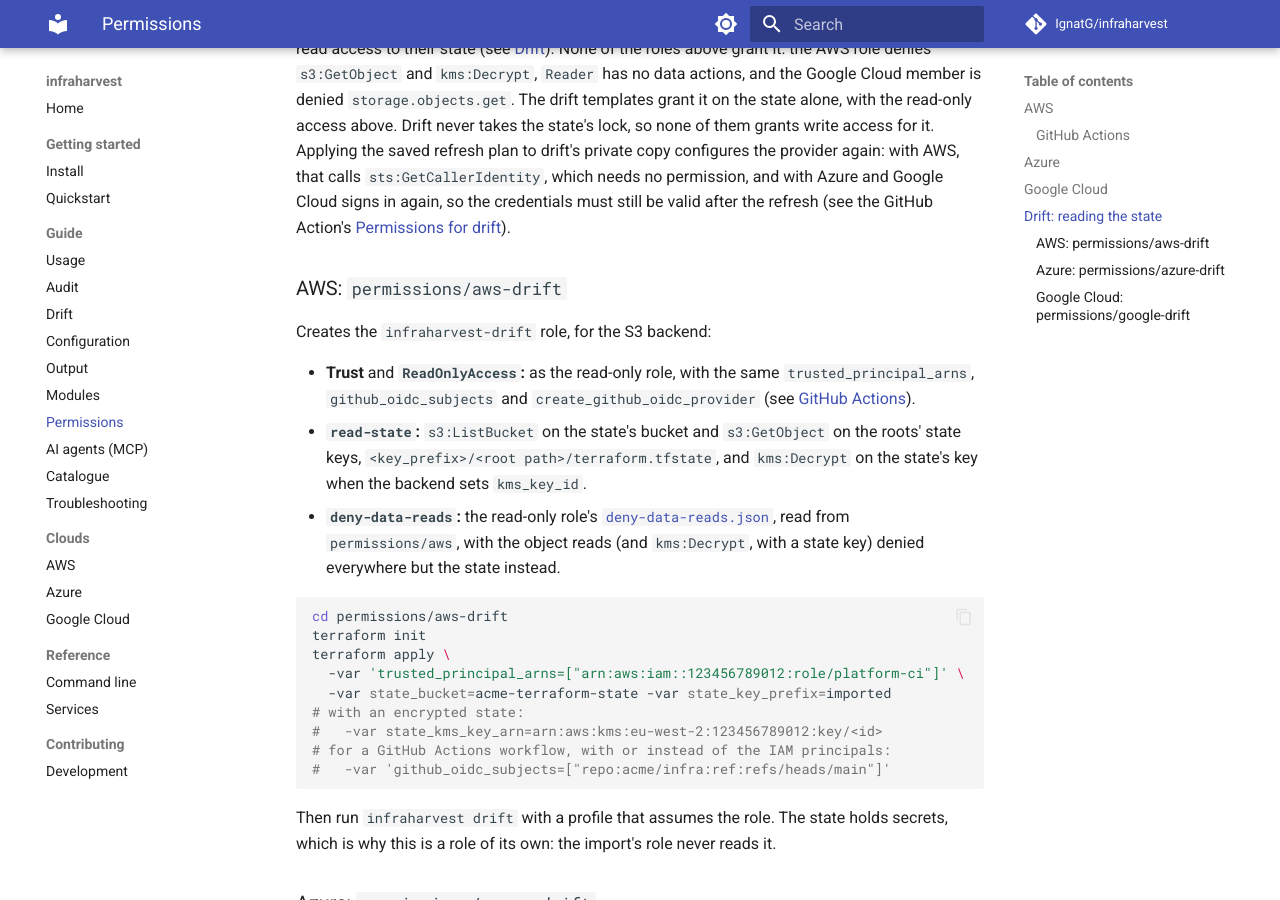
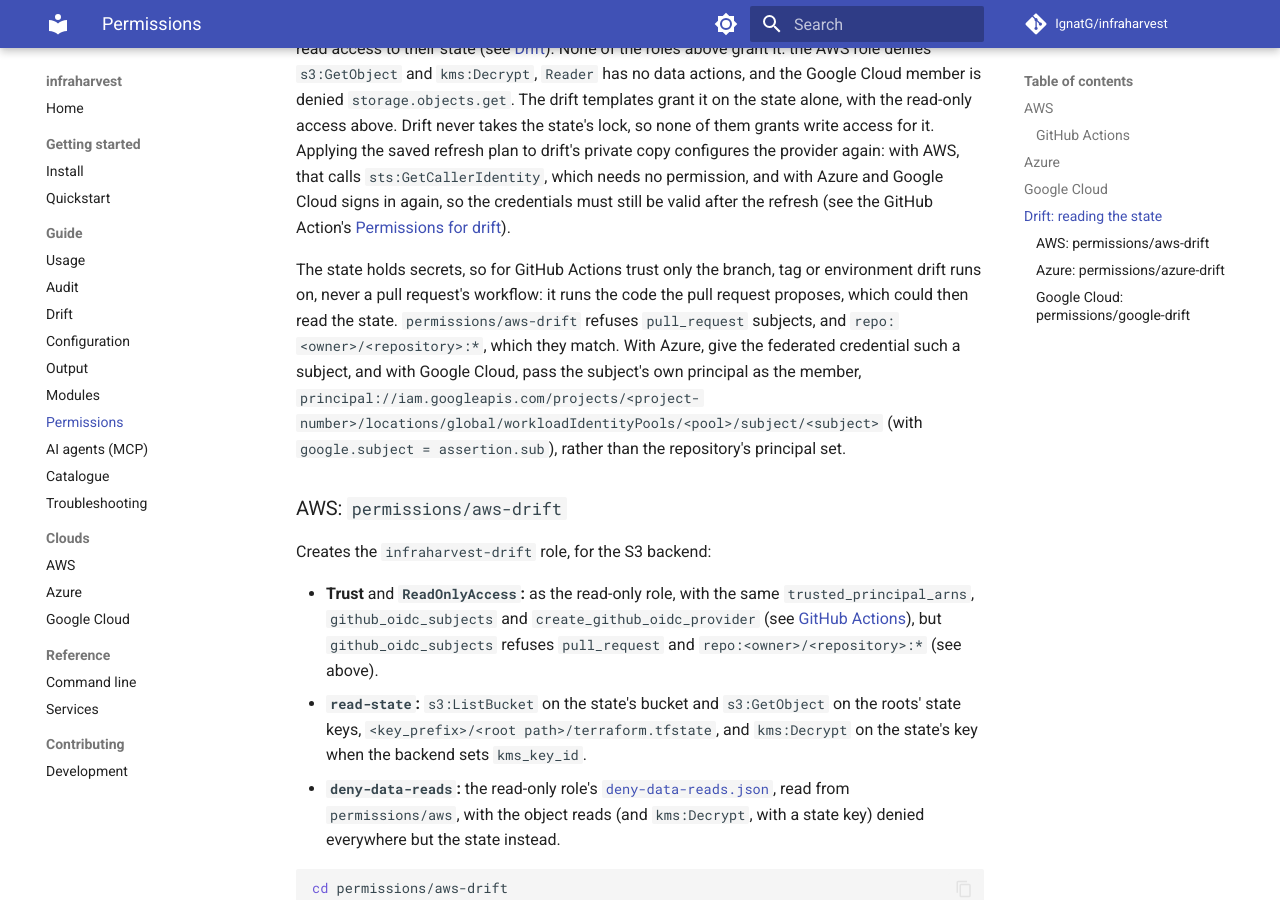
Before and after one commit to IgnatG/infraharvest, an MkDocs documentation site: the page built from docs/permissions.md, in a window 1280 px wide and 900 px high, scrolled down 4512 px. Built offline with MkDocs 1.6.1 and Material for MkDocs 9.7.7, drawn with Linux system fonts in a browser that asks for light colours; comment, search, counter and statistics services are not loaded.

Commit message:
fix(permissions): refuse pull requests' and whole-repository subjects for the AWS drift role

```diff
--- a/docs/permissions.md
+++ b/docs/permissions.md
@@ -98,11 +98,13 @@ or grant them to a service account (`member=serviceAccount:<email>`) that those
 
 `infraharvest drift` refreshes roots that are applied, so besides the access above it needs read access to their state (see [Drift](drift.md#credentials)). None of the roles above grant it: the AWS role denies `s3:GetObject` and `kms:Decrypt`, `Reader` has no data actions, and the Google Cloud member is denied `storage.objects.get`. The drift templates grant it on the state alone, with the read-only access above. Drift never takes the state's lock, so none of them grants write access for it. Applying the saved refresh plan to drift's private copy configures the provider again: with AWS, that calls `sts:GetCallerIdentity`, which needs no permission, and with Azure and Google Cloud signs in again, so the credentials must still be valid after the refresh (see the GitHub Action's [Permissions for drift](https://github.com/IgnatG/infraharvest/blob/main/action/README.md#permissions-for-drift)).
 
+The state holds secrets, so for GitHub Actions trust only the branch, tag or environment drift runs on, never a pull request's workflow: it runs the code the pull request proposes, which could then read the state. `permissions/aws-drift` refuses `pull_request` subjects, and `repo:<owner>/<repository>:*`, which they match. With Azure, give the federated credential such a subject, and with Google Cloud, pass the subject's own principal as the member, `principal://iam.googleapis.com/projects/<project-number>/locations/global/workloadIdentityPools/<pool>/subject/<subject>` (with `google.subject = assertion.sub`), rather than the repository's principal set.
+
 ### AWS: `permissions/aws-drift`
 
 Creates the `infraharvest-drift` role, for the S3 backend:
 
-- **Trust** and **`ReadOnlyAccess`:** as the read-only role, with the same `trusted_principal_arns`, `github_oidc_subjects` and `create_github_oidc_provider` (see [GitHub Actions](#github-actions)).
+- **Trust** and **`ReadOnlyAccess`:** as the read-only role, with the same `trusted_principal_arns`, `github_oidc_subjects` and `create_github_oidc_provider` (see [GitHub Actions](#github-actions)), but `github_oidc_subjects` refuses `pull_request` and `repo:<owner>/<repository>:*` (see above).
 - **`read-state`:** `s3:ListBucket` on the state's bucket and `s3:GetObject` on the roots' state keys, `<key_prefix>/<root path>/terraform.tfstate`, and `kms:Decrypt` on the state's key when the backend sets `kms_key_id`.
 - **`deny-data-reads`:** the read-only role's [`deny-data-reads.json`](https://github.com/IgnatG/infraharvest/blob/main/permissions/aws/deny-data-reads.json), read from `permissions/aws`, with the object reads (and `kms:Decrypt`, with a state key) denied everywhere but the state instead.
 
```
Also changed, not shown: action/README.md (+1 -1 lines), 4 other files.
